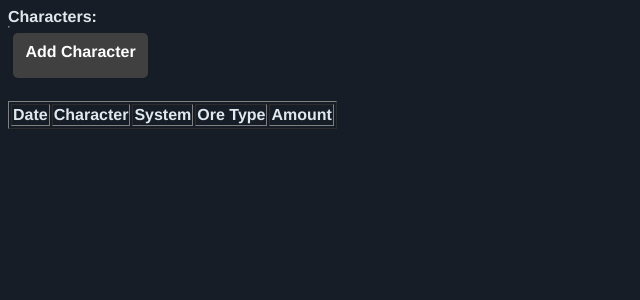
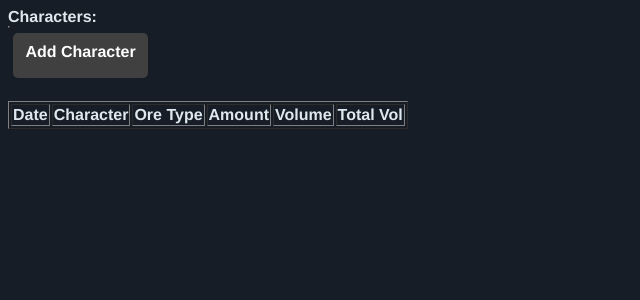
Before and after one commit to paulsulli/MiningLedger, a Flask app: page / in a window 1280 px wide. Shown: the top 300 px of the page, without its empty margins (0-640 px from the left). Run offline with Flask 2, Linux system fonts and the light colour scheme; the visitor is signed in with stand-in values (Sample User, id 1); data comes from the database, SQL or seed files in the repository; data that the repository does not hold is empty.

Commit message:
Get item info

```diff
--- a/app.py
+++ b/app.py
@@ -106,6 +106,8 @@ class MiningData(db.Model):
     solar_system_id = db.Column(db.BigInteger, primary_key=True)
     type_id = db.Column(db.BigInteger, primary_key=True)
     quantity = db.Column(db.BigInteger)
+    ore_name = db.Column(db.String(100))
+    volume = db.Column(db.Float)
 
 # -----------------------------------------------------------------------
 # Flask Login requirements
@@ -159,7 +161,7 @@ def login():
     token = generate_token()
     session['token'] = token
     return redirect(esisecurity.get_auth_uri(
-        scopes=['esi-wallet.read_character_wallet.v1', 'esi-industry.read_character_mining.v1'],
+        scopes=['esi-industry.read_character_mining.v1'],
         state=token,
     ))
 
@@ -265,6 +267,12 @@ def _get_character_data(character):
         obj.solar_system_id = row.get('solar_system_id')
         obj.type_id = row.get('type_id')
         obj.quantity = row.get('quantity')
+
+        op = esiapp.op['get_universe_types_type_id'](type_id=row.get('type_id') )
+        ore = esiclient.request(op).data
+        obj.ore_name = ore.get("name")
+        obj.volume = ore.get("volume")
+
         db.session.add(obj)
 
         try:
--- a/templates/base.html
+++ b/templates/base.html
@@ -59,17 +59,19 @@ Your wallet is currently full of <strong>{{ wallet }}</strong> ISK
     <tr>
         <th>Date</th>
         <th>Character</th>
-        <th>System</th>
         <th>Ore Type</th>
         <th>Amount</th>
+        <th>Volume</th>
+        <th>Total Vol</th>
     </tr>
     {% for item in data %}
     <tr>
         <th>{{ item.date }}</th>
         <th>{{ item.character_id}}</th>
-        <th>{{ item.solar_system_id }}</th>
-        <th>{{ item.type_id }}</th>
+        <th>{{ item.ore_name }}</th>
         <th>{{ item.quantity }}</th>
+        <th>{{ item.volume }}</th>
+        <th>{{ item.volume * item.quantity }}</th>
     <tr>
     {% endfor %}
 </table>
```
Also changed, not shown: migrations/versions/f1aaf899424d_.py (renamed from migrations/versions/17d2c52b805e_.py, +5 -3 lines).
